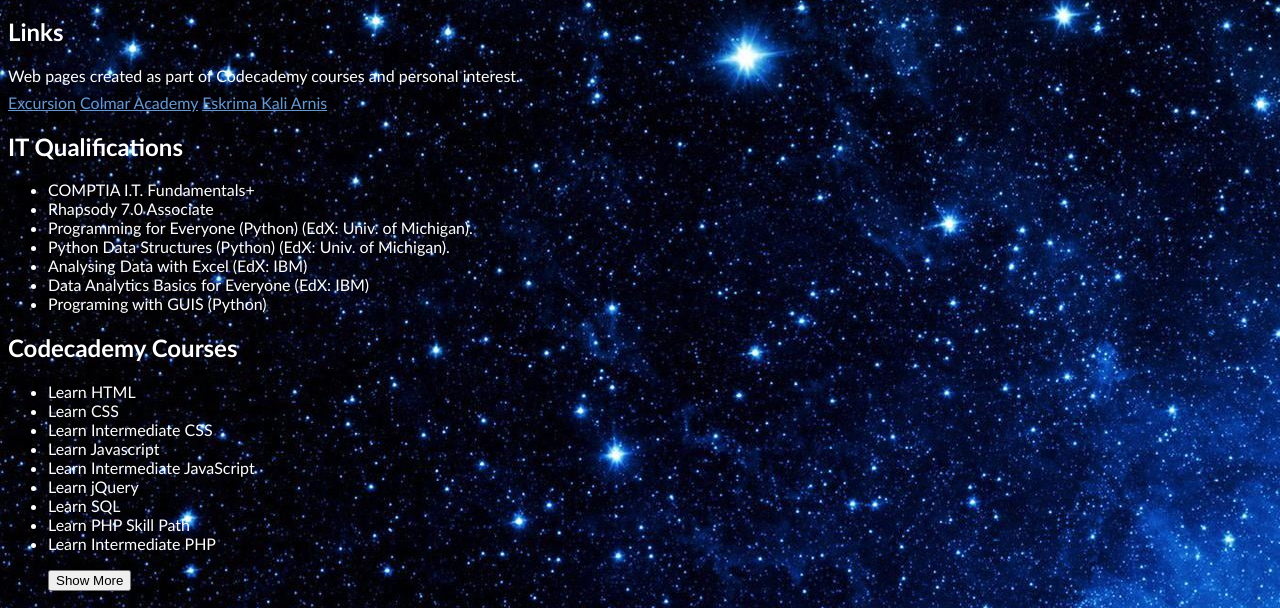
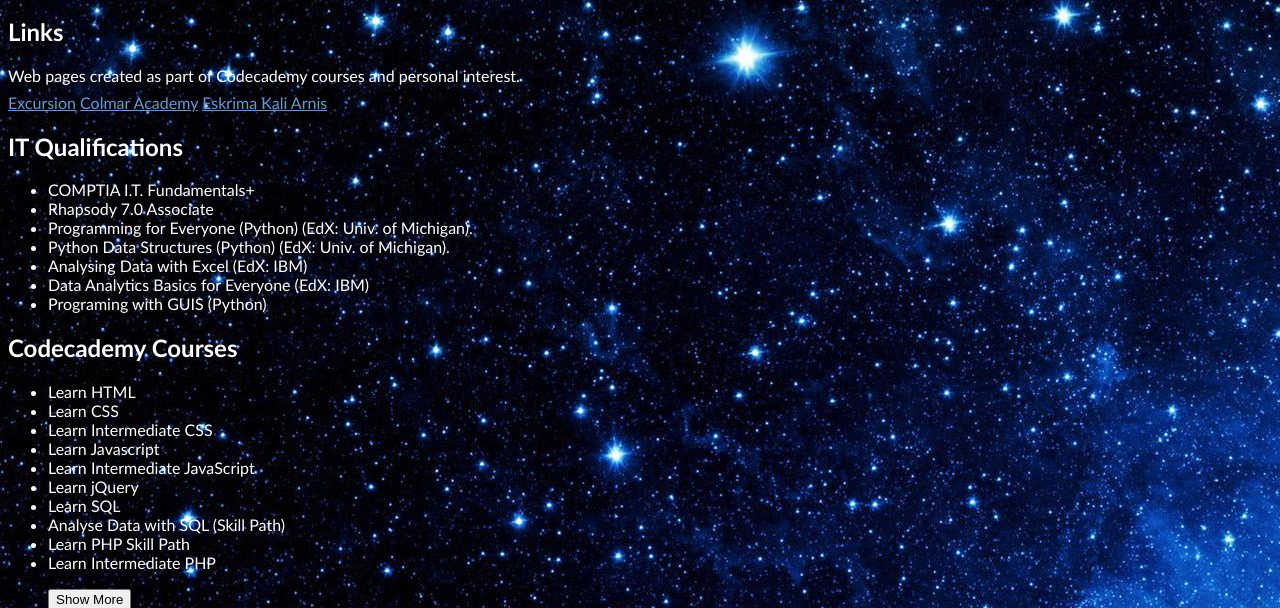
Before and after one commit to LDWM/Portfolio, a plain HTML site: page index.html in a window 1280 px wide. Shown: the part 191-799 px from the top of the page. Drawn offline with Linux system fonts and the light colour scheme.

Commit message:
Update index.html

```diff
--- a/index.html
+++ b/index.html
@@ -60,6 +60,7 @@
                 <li>Learn Intermediate JavaScript</li>
                 <li>Learn jQuery</li>
                 <li>Learn SQL</li>
+                <li>Analyse Data with SQL (Skill Path)</li>
                 <li>Learn PHP Skill Path</li>
                 <li>Learn Intermediate PHP</li>
             </ul>
```
